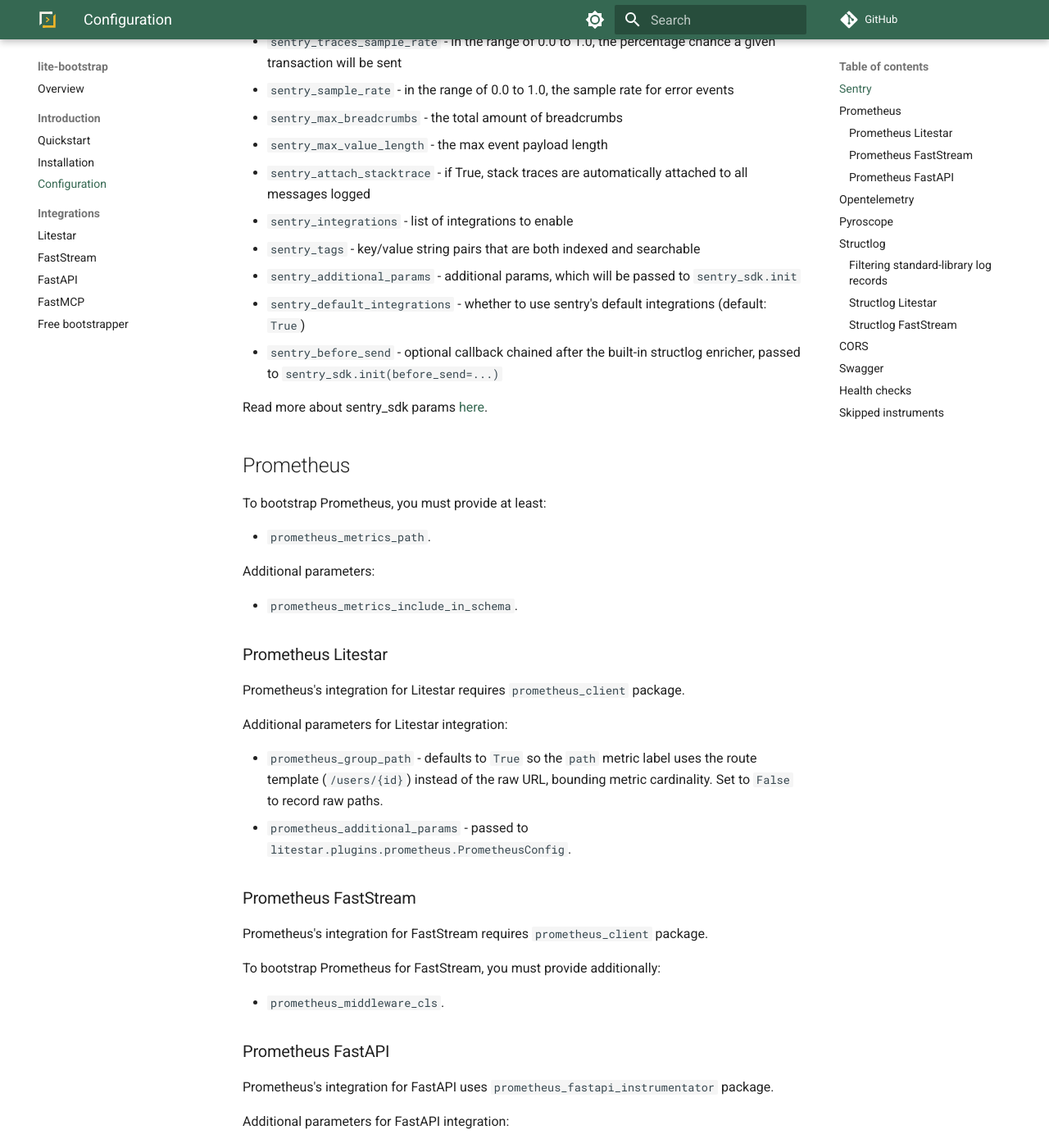
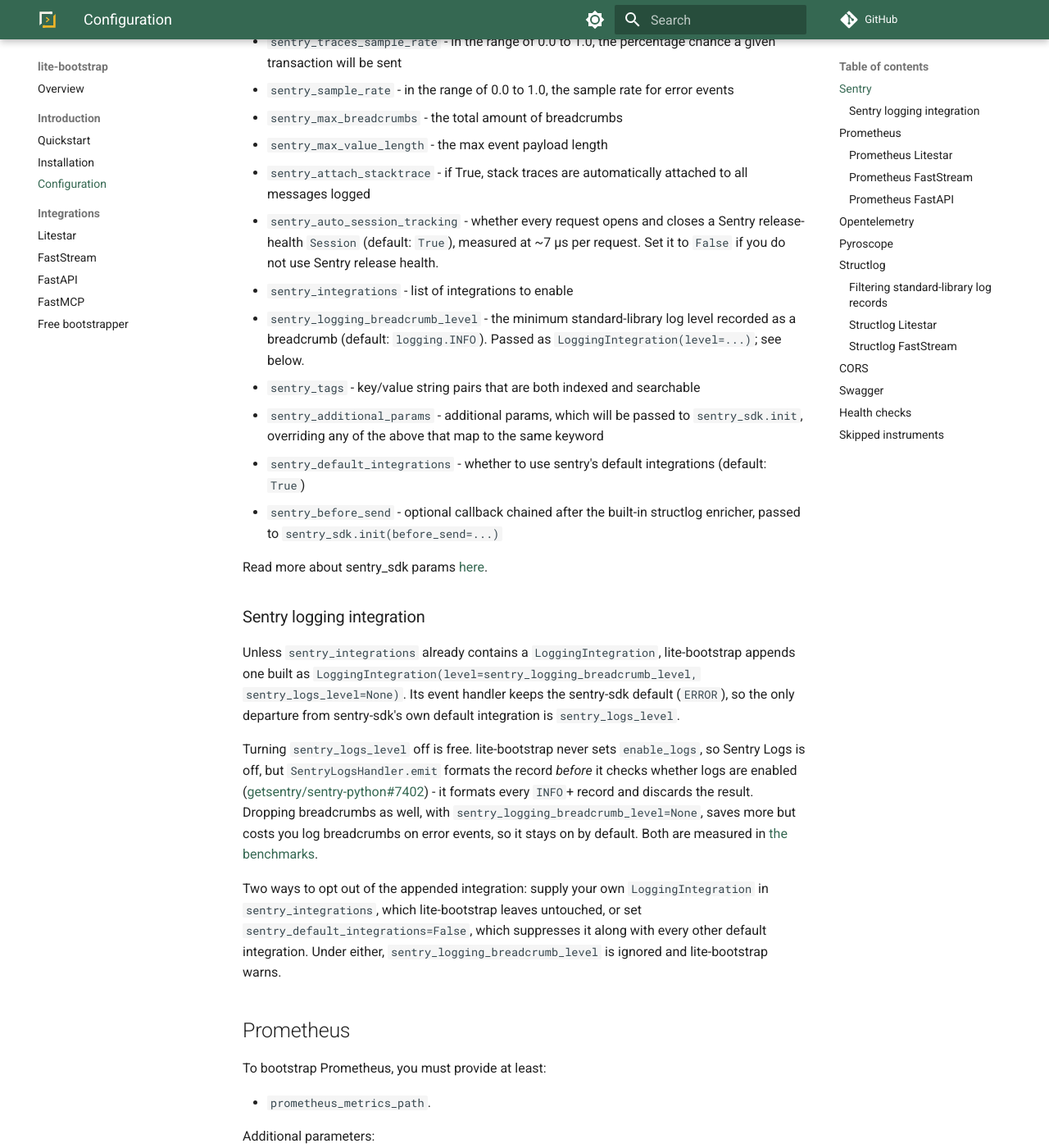
Before and after one commit to modern-python/lite-bootstrap, an MkDocs documentation site: the page built from docs/introduction/configuration.md, in a window 1280 px wide and 1400 px high, scrolled down 359 px. Shown: the whole window at 82% size. Built offline with MkDocs 1.6.1 and Material for MkDocs 9.7.7, drawn with Linux system fonts in a browser that asks for light colours; comment, search, counter and statistics services are not loaded.

Commit message:
feat: expose the Sentry settings that cost RPS (#231)
* feat: expose the Sentry settings that cost RPS

Closes #186

* review: let sentry_additional_params override, warn on the ignored knob

* docs: refresh the benchmark write-up for the knobs that now exist

```diff
--- a/docs/introduction/configuration.md
+++ b/docs/introduction/configuration.md
@@ -15,13 +15,35 @@
 - `sentry_max_breadcrumbs` - the total amount of breadcrumbs
 - `sentry_max_value_length` - the max event payload length
 - `sentry_attach_stacktrace` - if True, stack traces are automatically attached to all messages logged
+- `sentry_auto_session_tracking` - whether every request opens and closes a Sentry release-health `Session` (default: `True`), measured at ~7 µs per request. Set it to `False` if you do not use Sentry release health.
 - `sentry_integrations` - list of integrations to enable
+- `sentry_logging_breadcrumb_level` - the minimum standard-library log level recorded as a breadcrumb (default: `logging.INFO`). Passed as `LoggingIntegration(level=...)`; see below.
 - `sentry_tags` - key/value string pairs that are both indexed and searchable
-- `sentry_additional_params` - additional params, which will be passed to `sentry_sdk.init`
+- `sentry_additional_params` - additional params, which will be passed to `sentry_sdk.init`, overriding any of the above that map to the same keyword
 - `sentry_default_integrations` - whether to use sentry's default integrations (default: `True`)
 - `sentry_before_send` - optional callback chained after the built-in structlog enricher, passed to `sentry_sdk.init(before_send=...)`
 
 Read more about sentry_sdk params [here](https://docs.sentry.io/platforms/python/configuration/options/).
+
+### Sentry logging integration
+
+Unless `sentry_integrations` already contains a `LoggingIntegration`, lite-bootstrap appends one built
+as `LoggingIntegration(level=sentry_logging_breadcrumb_level, sentry_logs_level=None)`. Its event
+handler keeps the sentry-sdk default (`ERROR`), so the only departure from sentry-sdk's own default
+integration is `sentry_logs_level`.
+
+Turning `sentry_logs_level` off is free. lite-bootstrap never sets `enable_logs`, so Sentry Logs is
+off, but `SentryLogsHandler.emit` formats the record *before* it checks whether logs are enabled
+([getsentry/sentry-python#7402](https://github.com/getsentry/sentry-python/issues/7402)) - it formats
+every `INFO`+ record and discards the result. Dropping breadcrumbs as well, with
+`sentry_logging_breadcrumb_level=None`, saves more but costs you log breadcrumbs on error events, so
+it stays on by default. Both are measured in
+[the benchmarks](https://github.com/modern-python/lite-bootstrap/blob/main/benchmarks/README.md#4c-logging-cost-per-record-not-per-request).
+
+Two ways to opt out of the appended integration: supply your own `LoggingIntegration` in
+`sentry_integrations`, which lite-bootstrap leaves untouched, or set
+`sentry_default_integrations=False`, which suppresses it along with every other default integration.
+Under either, `sentry_logging_breadcrumb_level` is ignored and lite-bootstrap warns.
 
 
 ## Prometheus
```
Also changed, not shown: benchmarks/README.md (+25 -23 lines), 2 other files.
